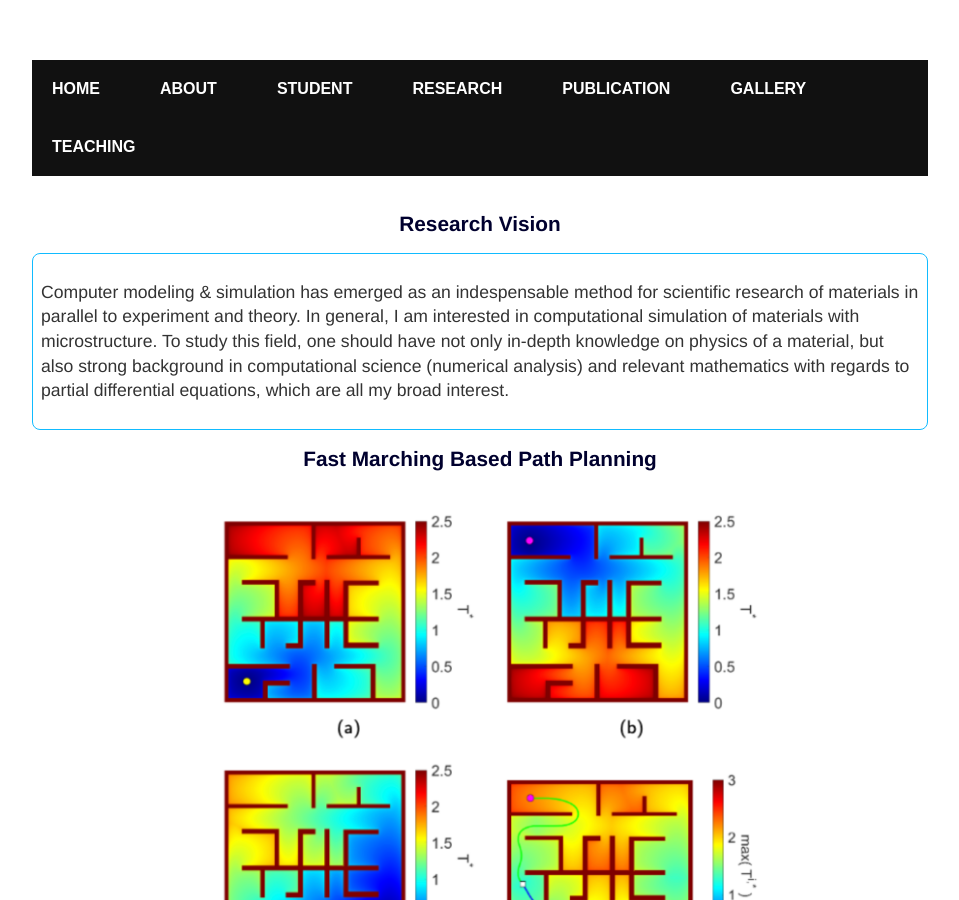
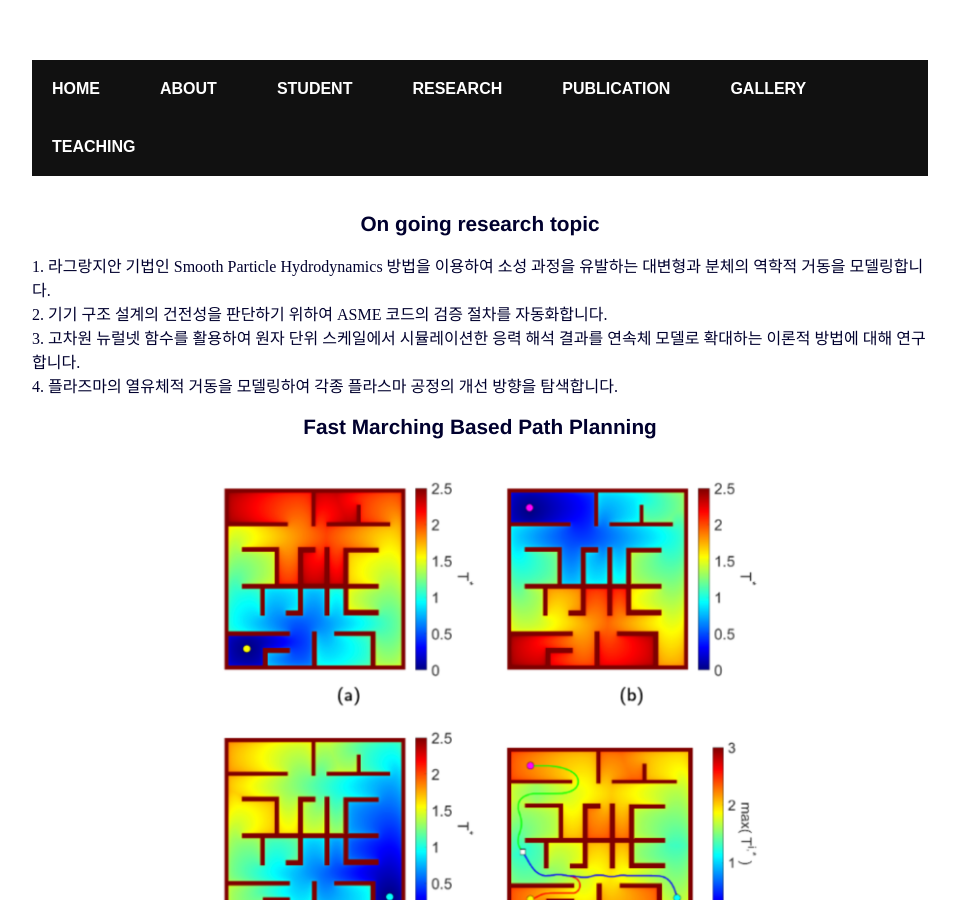
Before and after one commit to jaekwangjk/jaekwangjk.github.io, a Jekyll site: the page built from research.html, in a window 1280 px wide and 900 px high. Shown: the whole window, without its empty margins (160-1119 px from the left). Built offline with Jekyll 4.4.1, drawn with Linux system fonts in a browser that asks for light colours.

Commit message:
Update research.html

```diff
--- a/research.html
+++ b/research.html
@@ -7,23 +7,14 @@ title: Jaekwang Kim
 	<br>
 
 	<p><center>
-	<h1>Research Vision</h1>
+	<h1>On going research topic</h1>
 	</center>
 	</p>
 
-	<div class="rounded">
-	<p>
-	Computer modeling & simulation has emerged as an indespensable method
-	for scientific research of materials in parallel to experiment and theory.
-	In general, I am interested in computational simulation
-	of materials with microstructure.
-	To study this field, one should have not only in-depth knowledge
-	on physics of a material, but also
-	strong background in computational science (numerical analysis)
-	and relevant mathematics with regards to partial differential equations,
-	which are all my broad interest.
-	</p>
-	</div>
+	1. 라그랑지안 기법인 Smooth Particle Hydrodynamics 방법을 이용하여 소성 과정을 유발하는 대변형과 분체의 역학적 거동을 모델링합니다. <br>
+	2. 기기 구조 설계의 건전성을 판단하기 위하여 ASME 코드의 검증 절차를 자동화합니다. <br>
+	3. 고차원 뉴럴넷 함수를 활용하여 원자 단위 스케일에서 시뮬레이션한 응력 해석 결과를 연속체 모델로 확대하는 이론적 방법에 대해 연구합니다. <br>
+	4. 플라즈마의 열유체적 거동을 모델링하여 각종 플라스마 공정의 개선 방향을 탐색합니다. <br>
 
 	<p>
 	<center>
```
